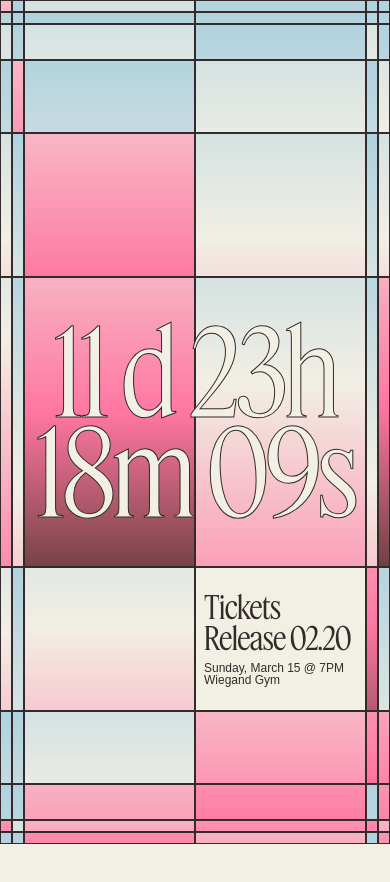
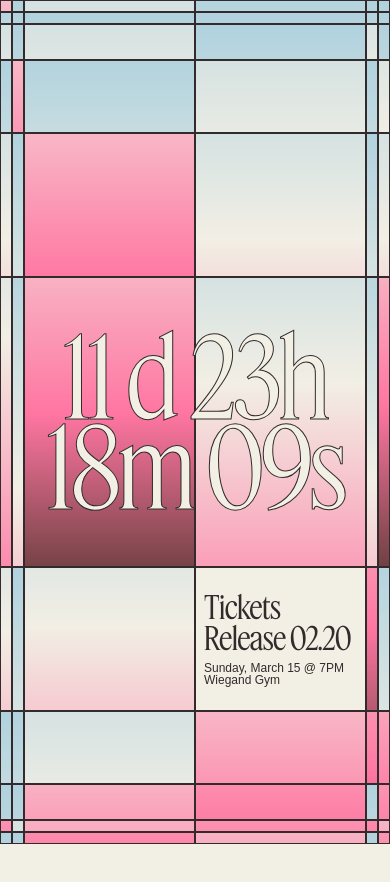
Before and after one commit to lunar-gala/2026-fable, a Next.js app: page / in a window 390 px wide. Shown: the top 882 px of the page. Built offline with nearby package versions, Linux system fonts and the light colour scheme; a web font is replaced by a local one.

Commit message:
changing type size for countdown once again... last time i promise

```diff
--- a/src/app/components/Teaser/Teaser.css
+++ b/src/app/components/Teaser/Teaser.css
@@ -55,8 +55,8 @@
 
   /* type size */
     .countdown{
-        font-size:7.5em;
-        line-height: 100px;
+        font-size:7em;
+        line-height: 90px;
     }
     .fulltext-gridcell{
         padding-left:8px;
```
